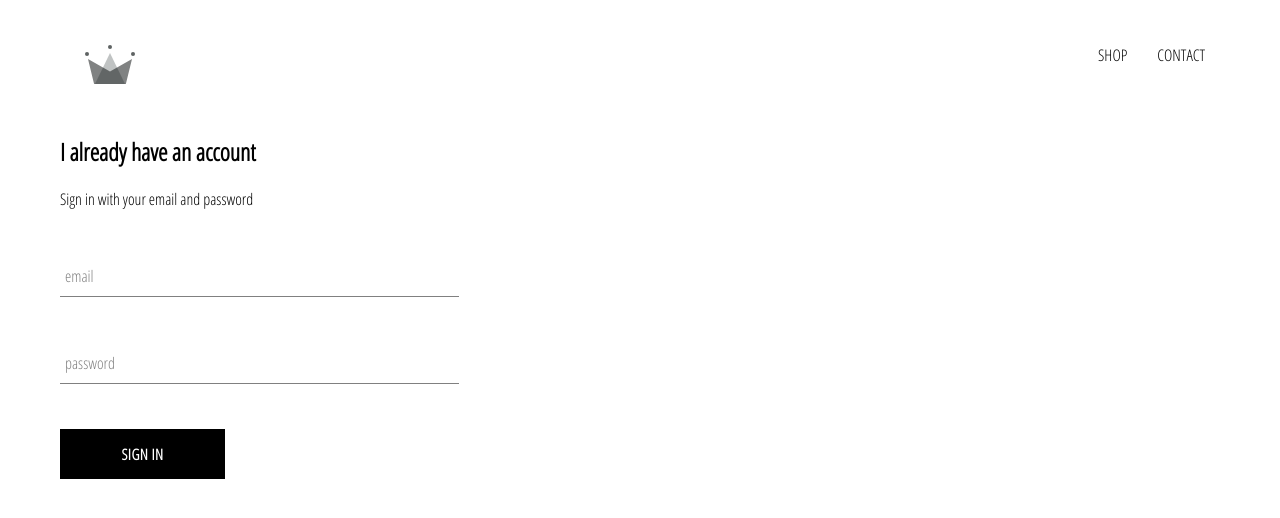
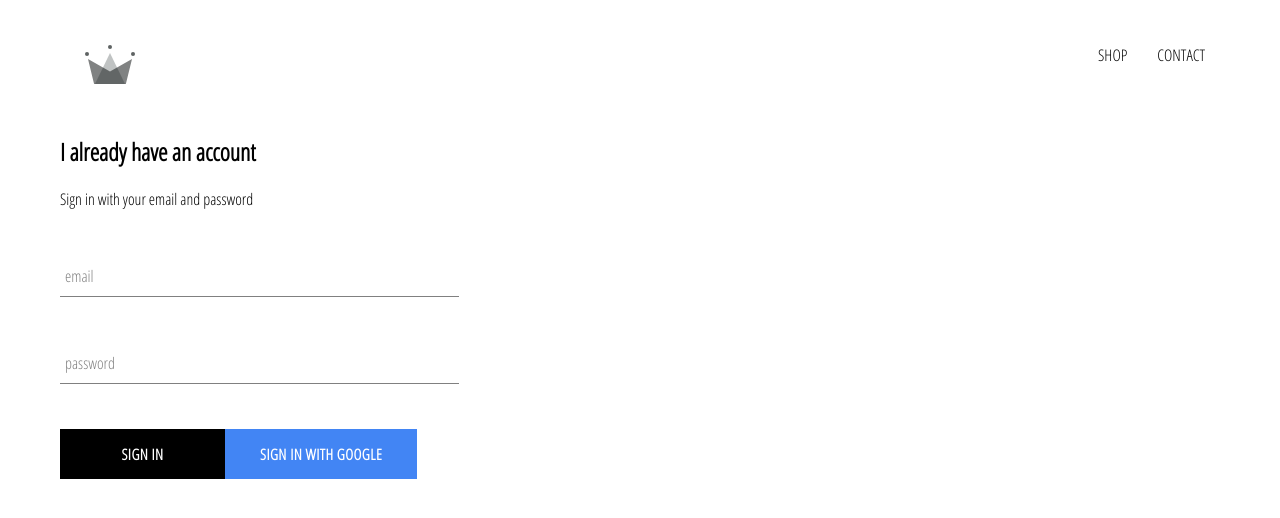
Before and after one commit to mdaadil89/crown-clothing, a React (Create React App) app: page /signin in a window 1280 px wide. Shown: the top 518 px of the page. Built offline with nearby package versions, Linux system fonts and the light colour scheme.

Commit message:
adding firebase google authentication in sign in page

```diff
--- a/package.json
+++ b/package.json
@@ -6,6 +6,7 @@
     "@testing-library/jest-dom": "^4.2.4",
     "@testing-library/react": "^9.5.0",
     "@testing-library/user-event": "^7.2.1",
+    "firebase": "^7.15.1",
     "node-sass": "^4.14.1",
     "react": "^16.13.1",
     "react-dom": "^16.13.1",
--- a/src/components/custom-button/custom-button.component.jsx
+++ b/src/components/custom-button/custom-button.component.jsx
@@ -2,8 +2,10 @@ import React from 'react';
 
 import './custom-button.styles.scss'
 
-const CustomButton = ({children, ...otherProps}) => (
-    <button className='custom-button' {...otherProps}>
+const CustomButton = ({children,isGoogleSignIn, ...otherProps}) => (
+    <button className={`${isGoogleSignIn ? 'google-sign-in':''} custom-button`}
+    {...otherProps}
+    >
         {children}
     </button>
 );
--- a/src/components/custom-button/custom-button.styles.scss
+++ b/src/components/custom-button/custom-button.styles.scss
@@ -19,4 +19,14 @@
       color: black;
       border: 1px solid black;
     }
+
+    &.google-sign-in {
+      background-color: #4285f4;
+      color: white;
+
+      &:hover {
+        background-color: #357ae8;
+        border: none;
+      }
   }
+}
--- a/src/components/form-input/form-input.component.jsx
+++ b/src/components/form-input/form-input.component.jsx
@@ -13,7 +13,7 @@ const FormInput = ({handleChange, label, ...otherProps}) =>(
         >
              {label}
         </label>
-        ) : null}
+        ):null}
     </div>
 );
 
--- a/src/components/sign-in/sign-in.component.jsx
+++ b/src/components/sign-in/sign-in.component.jsx
@@ -2,6 +2,8 @@ import React from 'react';
 
 import FormInput from '../form-input/form-input.component';
 import CustomButton from '../custom-button/custom-button.component';
+
+import {signInWithGoogle} from '../../firebase/firebase.utils'
 
 import './sign-in.styles.scss'
 
@@ -21,7 +23,7 @@ class SignIn extends React.Component{
         this.setState({email:'', password:''});
     }
 
-    handleChange= event => {
+    handleChange= event =>{
         const{value,name}= event.target;
 
         this.setState({[name]:value});
@@ -52,6 +54,9 @@ class SignIn extends React.Component{
                     required
                     />
                     <CustomButton type='submit'> Sign in </CustomButton>
+                    <CustomButton onClick={signInWithGoogle} isGoogleSignIn>
+                       Sign in with Google
+                     </CustomButton>
                 </form>
 
             </div>
--- /dev/null
+++ b/src/firebase/firebase.utils.js
@@ -0,0 +1,27 @@
+import firebase from 'firebase/app';
+import 'firebase/firestore'
+import 'firebase/auth'
+
+
+
+const  config = {
+    apiKey: "AIzaSyAWQWAMaVHJj1N3mHRAbhrmotG4N12Gpiw",
+    authDomain: "crn-clothing.firebaseapp.com",
+    databaseURL: "https://crn-clothing.firebaseio.com",
+    projectId: "crn-clothing",
+    storageBucket: "crn-clothing.appspot.com",
+    messagingSenderId: "200593011499",
+    appId: "1:200593011499:web:1484d6f176ba063ca68b6e",
+    measurementId: "G-5F57XKSGNL"
+  };
+
+  firebase.initializeApp(config);
+
+  export const auth =firebase.auth();
+  export const firestore = firebase.firestore();
+
+  const provider = new firebase.auth.GoogleAuthProvider();
+  provider.setCustomParameters({ prompt:'select_account'});
+  export const signInWithGoogle = () => auth.signInWithPopup(provider);
+
+  export default firebase;
```
Also changed, not shown: 1 other file (tests, documents, lock files or other folders).
